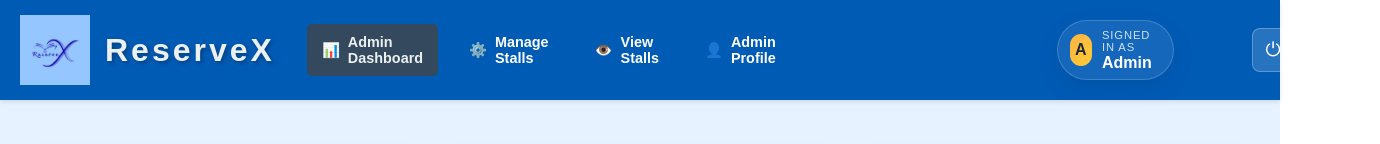
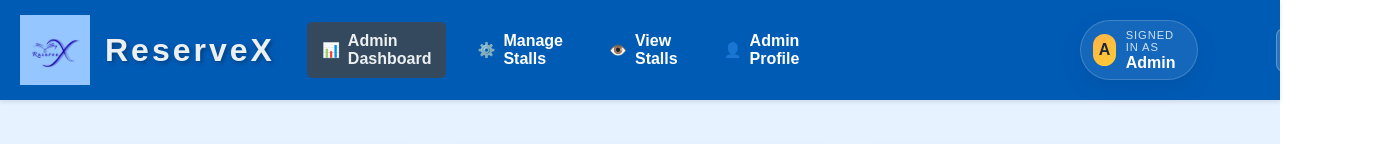
Before and after one commit to Lochithya/ReserveX, a React (Vite) app in the folder admin-portal/: page /dashboard in a window 1280 px wide. Shown: the top 144 px of the page, 1380 px wide, since content can reach past the window. Built offline with nearby package versions, Linux system fonts and the light colour scheme; no server answers.

Commit message:
Update NavBar.css

```diff
--- a/admin-portal/src/components/NavBar.css
+++ b/admin-portal/src/components/NavBar.css
@@ -115,7 +115,7 @@
 }
 
 .navbar-text {
-  font-size: 0.9rem;
+  font-size: 1rem;
   font-weight: bold;
 }
 
```
